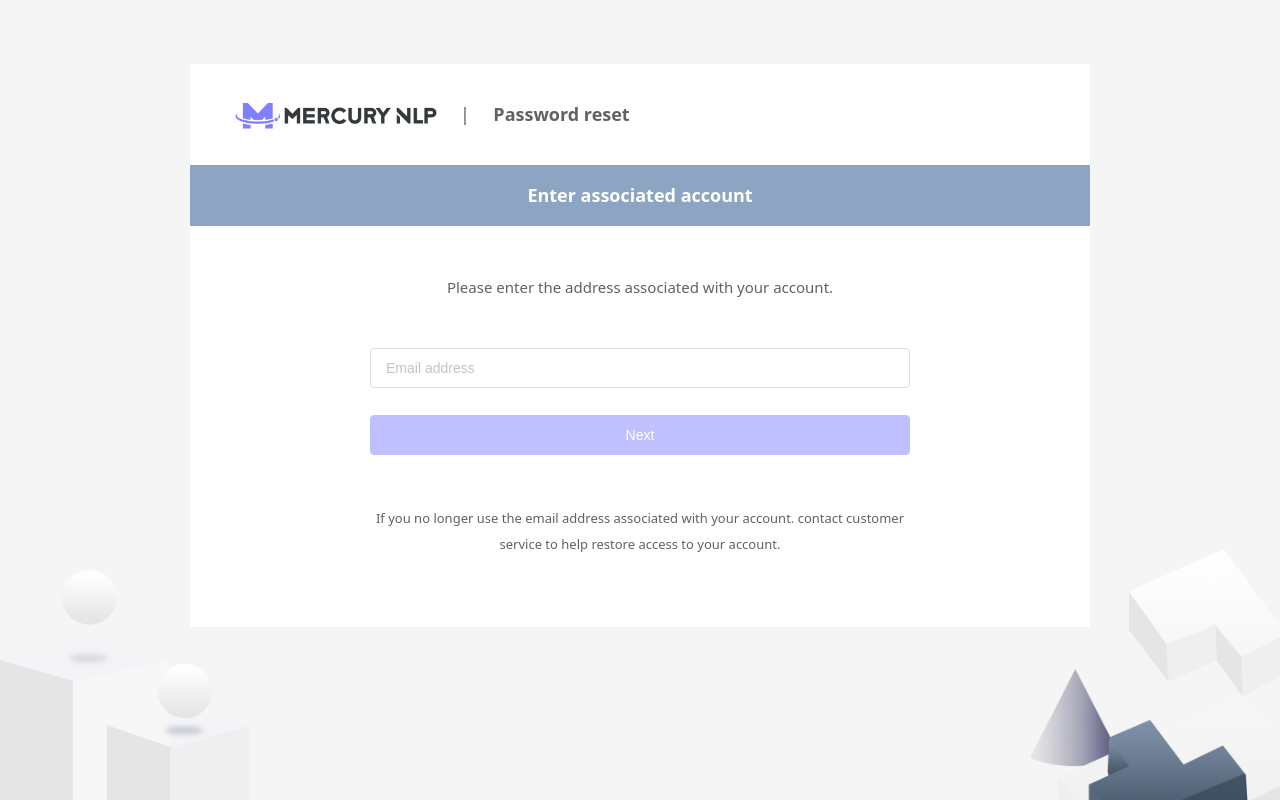
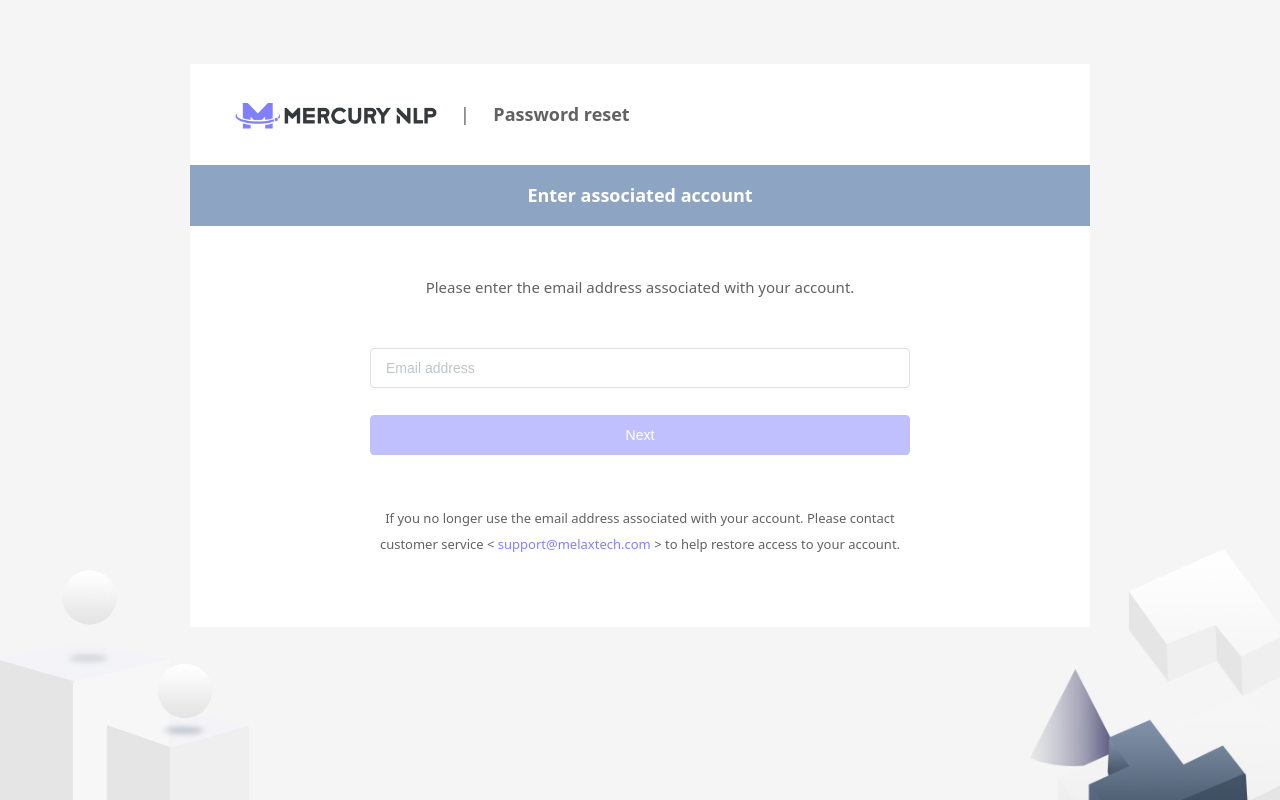
Before and after one commit to sodalvjian/web, a Vue app: page /forgetPassword in a window 1280 px wide. Built offline with nearby package versions, Linux system fonts and the light colour scheme; a small style sheet from the web is missing; what vue-clipboard2 would draw is missing.

Commit message:
feat: 优化页面

```diff
--- a/src/layout/components/FeedbackModule.vue
+++ b/src/layout/components/FeedbackModule.vue
@@ -20,7 +20,12 @@
           label-position="top"
           :model="formData"
           class="demo-form-inline"
-        >
+        ><el-form-item>
+           <strong
+             class="f15 color-black lh1-5 disinblock"
+           >● The content will be sent to our team, please do not send HPI or
+             other sensitive inforrmation…</strong>
+         </el-form-item>
           <el-form-item
             label="Question Description"
             prop="qDesc"
@@ -65,17 +70,17 @@
         </el-form>
       </div>
       <span slot="footer" class="dialog-footer">
-        <el-button size="small" @click="dialogVisible = false"
-          >Cancel</el-button
-        >
+        <el-button
+          size="small"
+          @click="dialogVisible = false"
+        >Cancel</el-button>
         <el-button
           size="small"
           :disabled="!imgSuccess"
           :loading="btnLoading"
           type="primary"
           @click="handleConfirm"
-          >Confirm</el-button
-        >
+        >Confirm</el-button>
       </span>
     </el-dialog>
     <el-dialog :visible.sync="dialogImgVisible">
--- a/src/styles/sidebar.scss
+++ b/src/styles/sidebar.scss
@@ -230,3 +230,7 @@
 .el-menu-item:focus {
   background-color: #f1f1f1;
 }
+
+.el-menu-item.is-active{
+  font-weight: bold;
+}
--- a/src/styles/variables.scss
+++ b/src/styles/variables.scss
@@ -1,6 +1,6 @@
 // sidebar
-$menuText:#bfcbd9;
-$menuActiveText:#363636;
+$menuText:#696969;
+$menuActiveText:#8080ff;
 $subMenuActiveText:#f4f4f5; //https://github.com/ElemeFE/element/issues/12951
 
 $menuBg:#ffffff;
--- a/src/views/annotate-jobs-page/pages/job-create/index.vue
+++ b/src/views/annotate-jobs-page/pages/job-create/index.vue
@@ -388,7 +388,7 @@ export default {
 
   created() {},
   mounted() {
-    this.getAnalysisType()
+    // this.getAnalysisType()
   },
   methods: {
     authorizeS3Data(type) {
--- a/src/views/annotate-jobs-page/pages/job-details/index.vue
+++ b/src/views/annotate-jobs-page/pages/job-details/index.vue
@@ -136,7 +136,7 @@
         </el-col>
       </el-row>
     </section>
-    <section class="mt-40">
+    <!-- <section class="mt-40">
       <h3 class="mb-0">Application integration</h3>
       <div class="mt-10">
         We create a font convention to ensure the best presentation across
@@ -191,7 +191,7 @@
           </div>
         </el-col>
       </el-row>
-    </section>
+    </section> -->
   </div>
 </template>
 
--- a/src/views/annotate-jobs-page/pages/job-list/index.vue
+++ b/src/views/annotate-jobs-page/pages/job-list/index.vue
@@ -1,15 +1,15 @@
 <template>
   <div>
     <nav class="vital-container cb bb-1">
-      <strong class="fl f16">Job list</strong>
+      <strong class="fl f16 mt-10">Job list</strong>
       <div class="fr">
         <el-button
           class="filter-item shadow"
           type="primary"
-          size="small"
+          size="medium"
           icon="el-icon-plus"
           @click="createData"
-          >Job</el-button
+          >Create a job</el-button
         >
       </div>
     </nav>
@@ -48,7 +48,7 @@
           show-overflow-tooltip
           align="left"
           sortable="custom"
-          label="Type"
+          label="Type Pipeline"
           prop="pipeline"
         >
           <template slot-scope="scope">
--- a/src/views/common/forget-password/index.vue
+++ b/src/views/common/forget-password/index.vue
@@ -15,12 +15,12 @@
       <section class="w60 bc pb-70">
         <nav class="mt-50 f15 lh1-5">
           <span v-if="step === 1">
-            Please enter the address associated with your account.</span
-          >
+            Please enter the email address associated with your account.</span>
           <span v-if="step === 2">
-            For the security of your account,we need to verify your identity.We
-            have sent a verification code to your email address
-            <a href="">{{ formData.email }}</a> Please enter it below.
+            If you no longer use the email address associated with your account.
+            Please contact customer service
+            <a href="mailto:support@melaxtech.com">support@melaxtech.com</a>
+            to help restore access to your account.
           </span>
           <span v-if="step === 3">
             Please set a new password. It is recommended to use a combination of
@@ -111,13 +111,16 @@
               type="primary"
               style="width:100%;height:40px"
               @click.native.prevent="handleNext"
-              >{{ step === 3 ? 'Confirm' : 'Next' }}</el-button
-            >
-          </el-form-item></el-form
-        >
+            >{{ step === 3 ? 'Confirm' : 'Next' }}</el-button>
+          </el-form-item></el-form>
         <div v-if="step === 1" class="f13 mt-50 lh2">
           If you no longer use the email address associated with your account.
-          contact customer service to help restore access to your account.
+          Please contact customer service &lt;
+          <a
+            class="color-main"
+            href="mailto:support@melaxtech.com"
+          >support@melaxtech.com</a>
+          &gt; to help restore access to your account.
         </div>
       </section>
     </div>
--- a/src/views/realtime-analysis-page/components/AnalysisResult.vue
+++ b/src/views/realtime-analysis-page/components/AnalysisResult.vue
@@ -17,7 +17,7 @@
             :disabled="generalDisabled"
             class="mt-5"
             @click="openSetting"
-            >General Settings<i class="el-icon-s-tools el-icon--right f18"></i
+            >Display Filter<i class="el-icon-s-tools el-icon--right f18"></i
           ></el-button>
         </el-col>
       </el-row>
--- a/src/views/realtime-analysis-page/index.vue
+++ b/src/views/realtime-analysis-page/index.vue
@@ -66,7 +66,7 @@ export default {
   watch: {},
   created() {},
   mounted() {
-    this.getAnalysisType()
+    // this.getAnalysisType()
     this.handleAnalysis(true)
     globalBus.$on('set-analysis-loading-false', () => {
       this.analysisLoading = false
--- a/src/views/realtime-analysis-test-page/index.vue
+++ b/src/views/realtime-analysis-test-page/index.vue
@@ -65,7 +65,7 @@ export default {
   watch: {},
   created() {},
   mounted() {
-    this.getAnalysisType()
+    // this.getAnalysisType()
     globalBus.$on('set-analysis-loading-false', () => {
       this.analysisLoading = false
     })
--- a/vue.config.js
+++ b/vue.config.js
@@ -39,7 +39,7 @@ module.exports = {
     },
     proxy: {
       '/jobbizweb': {
-        target: 'http://153.37.174.42:10080',
+        target: 'http://www.autowire-code.com',
         changeOrigin: true, // 如果接口跨域，需要进行这个参数配置
         pathRewrite: {
           '^/jobbizweb': '/jobbizweb'
```
